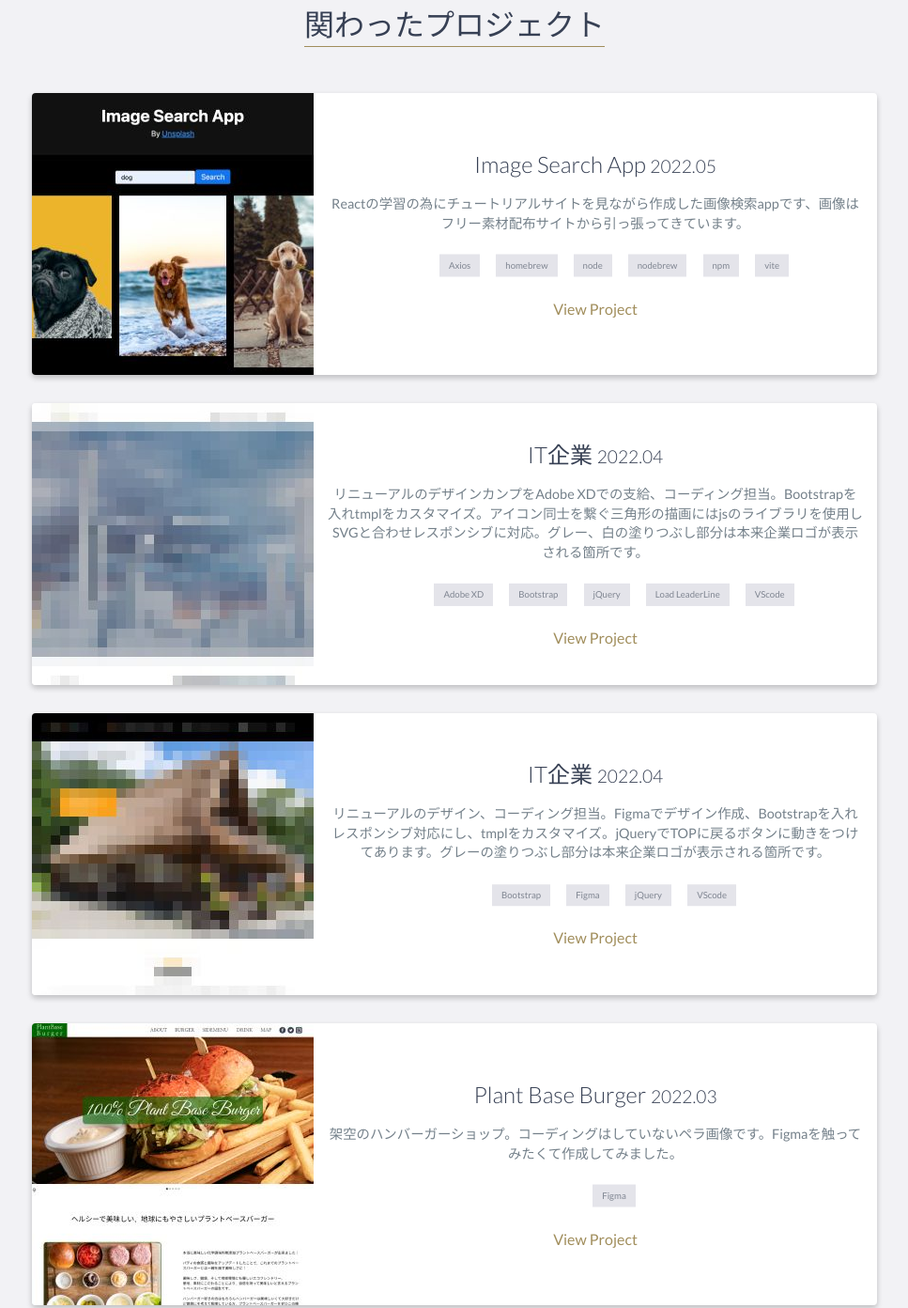
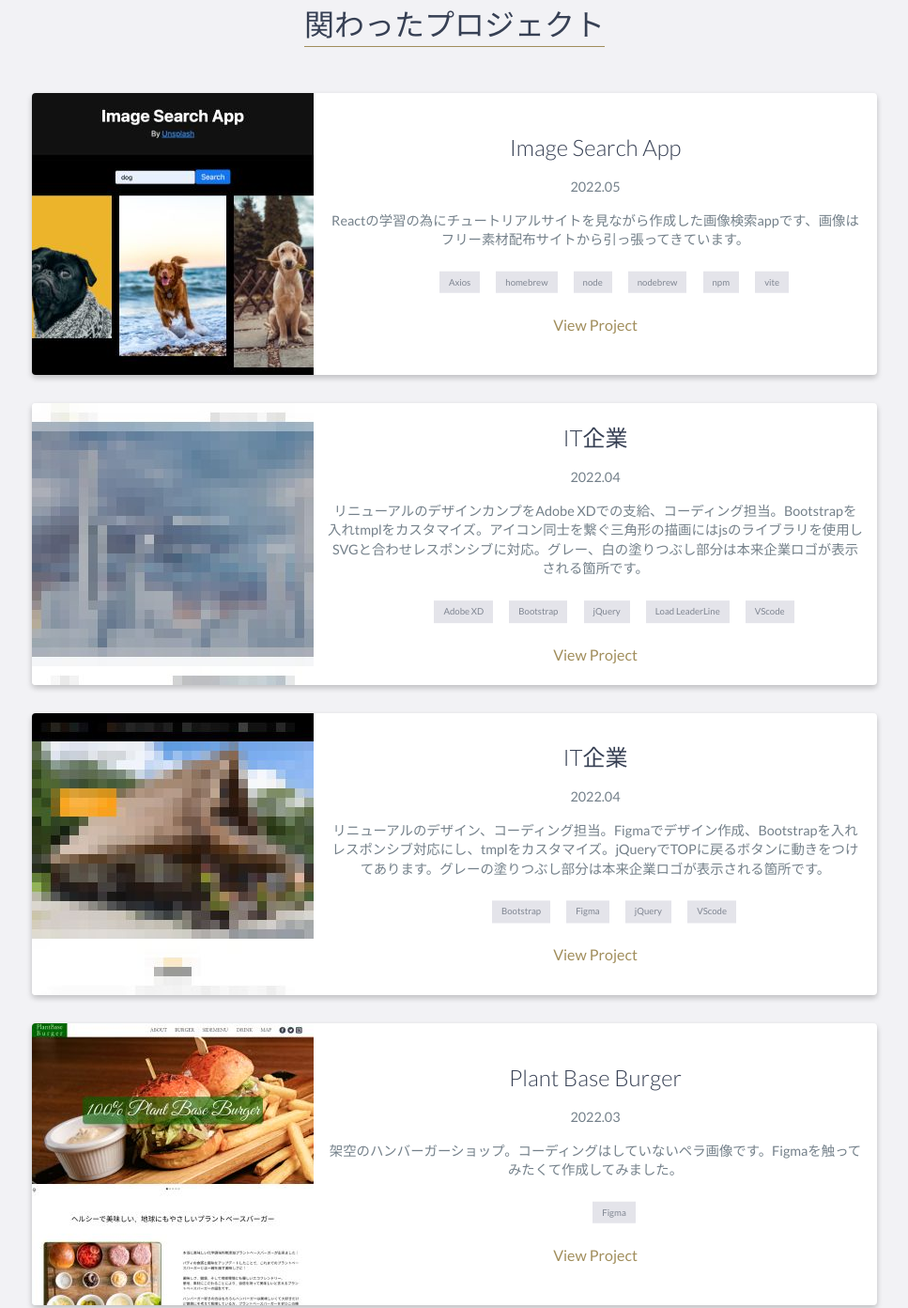
Before and after one commit to angeistory/portfolio, a website: page index.html in a window 1280 px wide. Shown: the part 767-2159 px from the top of the page at 94% size, without its empty margins (156-1123 px from the left). Drawn offline with nearby package versions, Linux system fonts and the light colour scheme.

Commit message:
制作日をpに変更

```diff
--- a/index.html
+++ b/index.html
@@ -76,7 +76,8 @@
 					</div>
 					<!-- End .project-image -->
 					<div class="project-info">
-						<h3>Image Search App <small>2022.05</small></h3>
+						<h3>Image Search App</h3>
+						<p>2022.05</p>
 						<p>
 							Reactの学習の為にチュートリアルサイトを見ながら作成した画像検索appです、画像はフリー素材配布サイトから引っ張ってきています。
 						</p>
@@ -100,7 +101,8 @@
 					</div>
 					<!-- End .project-image -->
 					<div class="project-info">
-						<h3>IT企業 <small>2022.04</small></h3>
+						<h3>IT企業</h3>
+						<p>2022.04</p>
 						<p>
 							リニューアルのデザインカンプをAdobe
 							XDでの支給、コーディング担当。Bootstrapを入れtmplをカスタマイズ。アイコン同士を繋ぐ三角形の描画にはjsのライブラリを使用しSVGと合わせレスポンシブに対応。グレー、白の塗りつぶし部分は本来企業ロゴが表示される箇所です。
@@ -125,7 +127,8 @@
 					</div>
 					<!-- End .project-image -->
 					<div class="project-info">
-						<h3>IT企業 <small>2022.04</small></h3>
+						<h3>IT企業</h3>
+						<p>2022.04</p>
 						<p>
 							リニューアルのデザイン、コーディング担当。Figmaでデザイン作成、Bootstrapを入れレスポンシブ対応にし、tmplをカスタマイズ。jQueryでTOPに戻るボタンに動きをつけてあります。グレーの塗りつぶし部分は本来企業ロゴが表示される箇所です。
 						</p>
@@ -147,7 +150,8 @@
 					</div>
 					<!-- End .project-image -->
 					<div class="project-info">
-						<h3>Plant Base Burger <small>2022.03</small></h3>
+						<h3>Plant Base Burger</h3>
+						<p>2022.03</p>
 						<p>
 							架空のハンバーガーショップ。コーディングはしていないペラ画像です。Figmaを触ってみたくて作成してみました。
 						</p>
```
